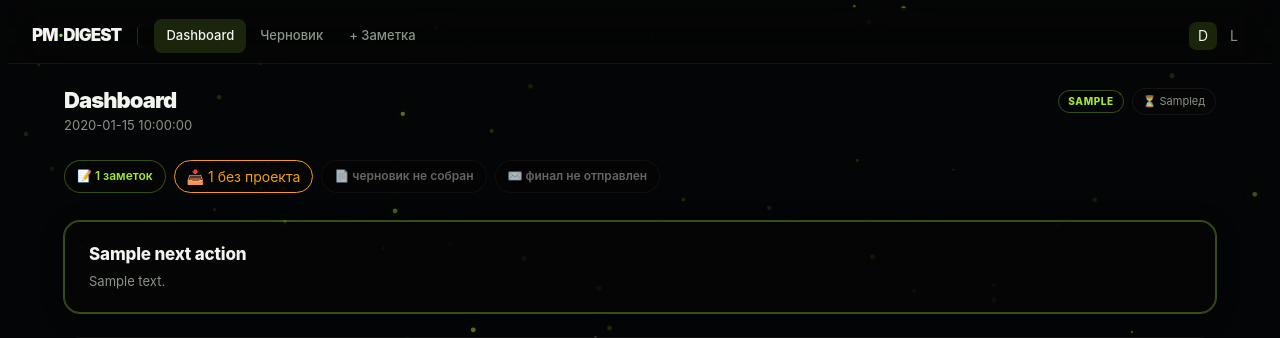
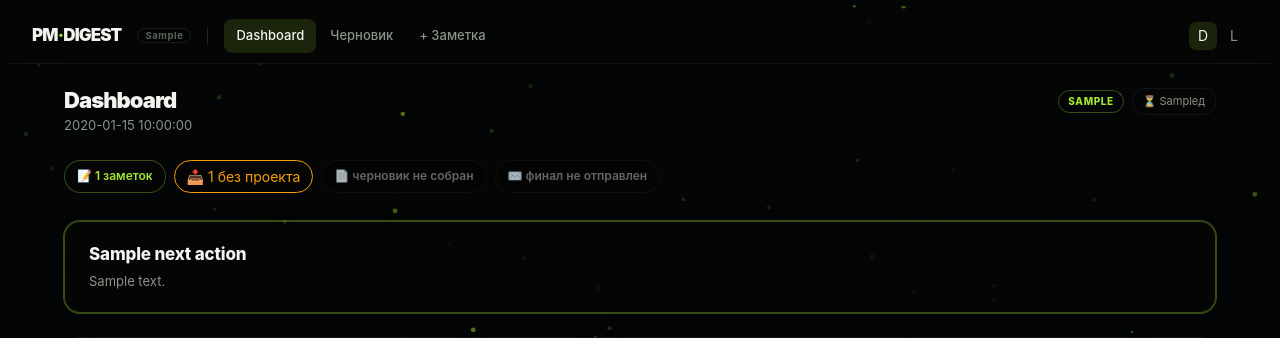
Before and after one commit to grofficial23-gif/Delivery-reports, a FastAPI app: template src/delivery_reports/web/templates/dashboard_v2.html in a window 1280 px wide. Shown: the top 338 px of the page. Run offline with FastAPI, Linux system fonts and the light colour scheme; the template is opened without the code that fills it: most values are stand-ins (such as "Sample title", 1, 10 or a date in 2020); parts of the project's set-up code (start-up, migrations or seed data) failed here and were passed over; some libraries are stand-ins or nearby versions.

Commit message:
Show app version in bot and V2 UI

```diff
--- a/src/delivery_reports/bot_app.py
+++ b/src/delivery_reports/bot_app.py
@@ -172,6 +172,7 @@ async def cmd_start(update: Update, context: ContextTypes.DEFAULT_TYPE) -> None:
     if team_joined:
         await update.message.reply_text(f"✅ Вы успешно вступили в команду <b>{escape(joined_team_name)}</b>!", parse_mode=ParseMode.HTML)
 
+    _app_version = _settings(context).app_version
     text = (
         "🚀 <b>PM Digest Bot</b>\n\n"
         "Умные отчёты для проектных менеджеров. Превратите хаос из задач и созвонов в идеальный вечерний отчет за один клик.\n\n"
@@ -182,7 +183,8 @@ async def cmd_start(update: Update, context: ContextTypes.DEFAULT_TYPE) -> None:
         "2. Пишите апдейты по проектам в течение дня.\n"
         "3. В 17:30 бот сам соберет готовый digest.\n\n"
         "Посмотреть тарифы и Premium: <code>/pro</code>\n"
-        "Инструкция и помощь: <code>/help</code>"
+        "Инструкция и помощь: <code>/help</code>\n\n"
+        f"<i>PM Digest · {escape(_app_version)}</i>"
     )
     url = _mini_app_url(_settings(context))
     markup = InlineKeyboardMarkup([[InlineKeyboardButton("⚡️ Открыть Mini App", web_app=WebAppInfo(url=url))]])
@@ -1620,11 +1622,13 @@ async def _maybe_send_mini_app_entry(
     launch_markup = InlineKeyboardMarkup(
         [[InlineKeyboardButton("Открыть Mini App", web_app=WebAppInfo(url=url))]]
     )
+    _app_ver = _settings(context).app_version
     await update.message.reply_text(
         (
             "<b>Mini App готов</b>\n"
             f"Автор подтянется как <b>{escape(user.display_name or user.telegram_full_name)}</b>, "
-            "а ваши проекты, апдейты и отчеты будут изолированы от других пользователей."
+            "а ваши проекты, апдейты и отчеты будут изолированы от других пользователей.\n\n"
+            f"<i>PM Digest · {escape(_app_ver)}</i>"
         ),
         reply_markup=launch_markup,
         parse_mode=ParseMode.HTML,
--- a/src/delivery_reports/config.py
+++ b/src/delivery_reports/config.py
@@ -58,6 +58,7 @@ class Settings:
     web_session_secret: str = ""
     dashboard_ui_version: str = "v1"
     super_admin_usernames: frozenset[str] = frozenset({"pm_vibe"})  # e.g. {'PM_vibe'}
+    app_version: str = "v2.23.0"
 
 
 def load_settings() -> Settings:
@@ -87,4 +88,5 @@ def load_settings() -> Settings:
             for u in os.getenv("SUPER_ADMIN_USERNAMES", "PM_vibe").split(",")
             if u.strip()
         ),
+        app_version=(os.getenv("APP_VERSION", "v2.23.0").strip() or "v2.23.0"),
     )
--- a/src/delivery_reports/web/static/v2/dashboard_v2.css
+++ b/src/delivery_reports/web/static/v2/dashboard_v2.css
@@ -62,6 +62,27 @@
   color: var(--text); flex-shrink: 0;
 }
 .v2-topnav-brand mark { background: none; color: var(--primary); }
+/* App version chip — placed immediately after brand in topnav */
+.v2-version-chip {
+  font-size: 9.5px;
+  font-weight: 700;
+  letter-spacing: 0.06em;
+  color: var(--muted);
+  opacity: 0.65;
+  background: transparent;
+  border: 1px solid var(--border2);
+  border-radius: 999px;
+  padding: 2px 7px;
+  white-space: nowrap;
+  flex-shrink: 0;
+  line-height: 1;
+  align-self: center;
+  user-select: none;
+}
+@media (max-width: 480px) {
+  .v2-version-chip { display: none; }
+}
+
 .v2-topnav-sep {
   width: 1px; height: 18px;
   background: var(--border2); flex-shrink: 0;
--- a/src/delivery_reports/web/templates/admin.html
+++ b/src/delivery_reports/web/templates/admin.html
@@ -132,6 +132,9 @@
     <div class="sa-above-canvas">
       <nav class="sa-topnav" role="navigation" aria-label="Super Admin nav">
         <div class="sa-brand">PM<mark>·</mark>DIGEST</div>
+        {% if app_version %}
+        <span class="v2-version-chip" style="font-size:10px;opacity:0.65;color:var(--muted,#888);background:transparent;border:none;padding:0 2px;" title="Версия {{ app_version }}">{{ app_version }}</span>
+        {% endif %}
         <div class="sa-sep" aria-hidden="true"></div>
         <div class="sa-nav-links">
           <a href="/admin" class="active">Super Admin</a>
--- a/src/delivery_reports/web/templates/dashboard_v2.html
+++ b/src/delivery_reports/web/templates/dashboard_v2.html
@@ -56,6 +56,9 @@
     <!-- ── Top navigation ─────────────────────────────────────── -->
     <nav class="v2-topnav" role="navigation" aria-label="Основная навигация">
       <div class="v2-topnav-brand">PM<mark>·</mark>DIGEST</div>
+      {% if app_version %}
+      <span class="v2-version-chip" title="Версия приложения — {{ app_version }}">{{ app_version }}</span>
+      {% endif %}
       <div class="v2-topnav-sep" aria-hidden="true"></div>
 
       <div class="v2-topnav-links" role="list">
--- a/src/delivery_reports/web/templates/landing_v2.html
+++ b/src/delivery_reports/web/templates/landing_v2.html
@@ -467,7 +467,9 @@
           💬 Нашли проблему или есть идея? Напишите: <b>@PM_vibe</b>
         </a>
       </div>
-      <div style="color:var(--muted);font-size:11px;">© 2026 PM Digest</div>
+      <div style="color:var(--muted);font-size:11px;">
+        © 2026 PM Digest{% if app_version %} · <span id="s1-app-version">{{ app_version }}</span>{% endif %}
+      </div>
     </footer>
 
   </div><!-- /v2-above-canvas -->
--- a/src/delivery_reports/web_app.py
+++ b/src/delivery_reports/web_app.py
@@ -77,6 +77,7 @@ def build_web_app(settings: Settings, repository: Repository) -> FastAPI:
                 "bot_username": settings.bot_username,
                 "bot_url": f"https://t.me/{settings.bot_username}",
                 "public_web_app_url": settings.public_web_app_url,
+                "app_version": settings.app_version,
             },
         )
 
@@ -167,6 +168,7 @@ def build_web_app(settings: Settings, repository: Repository) -> FastAPI:
             "user": user,
             "bot_username": settings.bot_username,
             "bot_url": f"https://t.me/{settings.bot_username}",
+            "app_version": settings.app_version,
         })
 
     @app.post("/admin/users/{target_user_id}/plan")
@@ -456,6 +458,7 @@ def _build_dashboard_context(request: Request, repository: Repository, settings:
         "bot_username": settings.bot_username,
         "bot_url": f"https://t.me/{settings.bot_username}",
         "status_label": task_status_label,
+        "app_version": settings.app_version,
     }
     if user is None:
         return {
```
